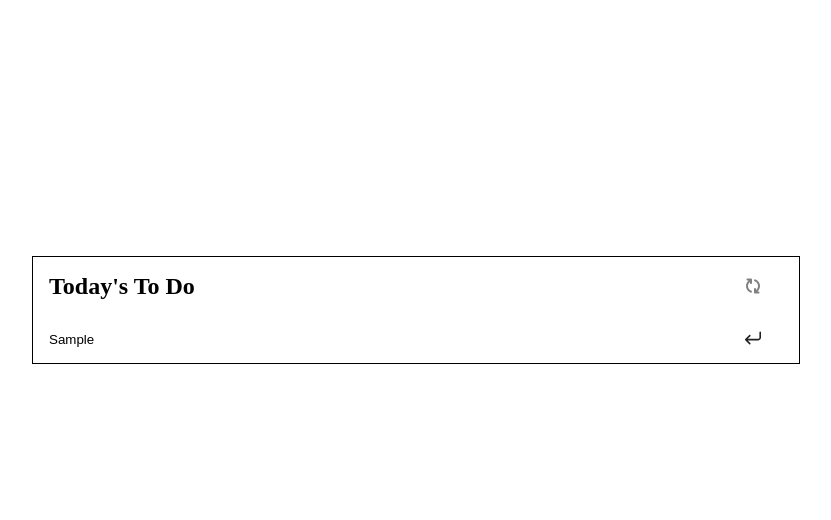
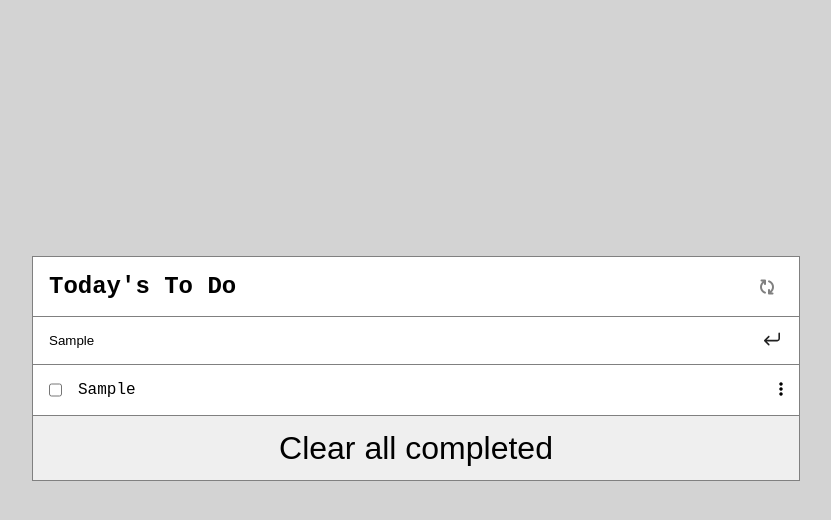
Before and after one commit to ulises2607/ToDo-List, a website built with webpack: page src/index.html in a window 1280 px wide. Both pictures are taken after typing "Sample" into the empty fields and a click on the button 976 px from the left and 339 px from the top of the page. Shown: the whole page, without its empty margins (224-1055 px from the left). Built offline with nearby package versions, Linux system fonts and the light colour scheme.

Commit message:
Adding styles to the app. Adding body background. Fixing add id list error.

```diff
--- a/src/index.html
+++ b/src/index.html
@@ -9,7 +9,7 @@
     <div class="todo-container">
         <div class="title">
             <h2>Today's To Do</h2>
-            <a href=""><i class="fa-solid fa-arrows-rotate fa-rotate-90"></i></a>
+            <a class="reload"><i class="fa-solid fa-arrows-rotate fa-rotate-90"></i></a>
 
         </div>
         <form class="add-form">
@@ -35,6 +35,8 @@
         <ul class="task-list">
 
         </ul>
+
+        <button class="clear">Clear all completed</button>
     </div>
 
 </body>
--- a/src/index.js
+++ b/src/index.js
@@ -8,44 +8,52 @@ class taskStorage{
   data = []
 
   addData(t){
+    console.log('AddData');
+    if(this.data.length >= 1) {
+      t.index = this.data.length
+    }
     this.data.push(t)
     this.saveData();
   }
 
   removeData(id) {
-    this.data = this.data.filter((book) => book.id !== id);
+    this.data = this.data.filter((task) => task.id !== id);
     this.saveData();
     this.displayData();
   }
 
   createTask(desc, comp=false, ind=0) {
+    console.log('createD');
     const task = {
       index: ind,
       description: desc,
-      complete: comp,
+      completed: comp,
     };
     this.addData(task);
   }
 
   displayData() {
-    let indexTask = 0;
     taskList.innerHTML= '';
-    this.data.forEach((elem) => {
+    for(let id = 0; id < this.data.length ; id++){
             taskList.innerHTML += `
             <li class="list-item">
-          <p>
-            <input class='checkbox' type='checkbox' ${task.completed ? 'checked' : ''}>
-            ${task.description}
+
+                  <div class="check-desc">
+                    <input class='checkbox' type='checkbox' ${this.data[id].completed ? 'checked' : ''}>
+                    <p>${this.data[id].description} </p>
+                  </div>
+
                   <i class="fa-solid fa-ellipsis-vertical"></i>
-        </p>
+
             </li>
       `;
-    })
-    indexTask += 1;
+    }
+
   }
 
   saveData() {
       localStorage.setItem('tasks', JSON.stringify(this.data));
+    console.log('saveData');
   }
 
   loadData() {
@@ -53,8 +61,8 @@ class taskStorage{
     if (savedData) {
       this.data = JSON.parse(savedData);
     }
+    this.displayData()
   }
-
 }
 
   let storage = new taskStorage();
@@ -68,10 +76,11 @@ export const addTask = (taskSt) => {
   list.addEventListener('submit', (event) => {
     event.preventDefault();
     const taskDesc = document.querySelector('#input-task');
-
-    taskSt.createTask(taskDesc);
-    taskSt.displayData();
+    taskSt.createTask(taskDesc.value);
+    taskSt.displayData()
   });
 };
 
 addTask(storage);
+
+window.onload = storage.loadData();
--- a/src/style.css
+++ b/src/style.css
@@ -1,31 +1,40 @@
 * {
   margin: 0;
   border: 0;
+  list-style: none;
 }
 
 body {
   padding: 20%;
+  background-color: lightgrey;
+  font-family: 'Courier New', Courier, monospace;
 }
 
 .todo-container {
-
-  border: 1px solid black;
+  background-color: white;
+  border: 1px solid grey;
 
 }
 
 .title {
-  width: 95%;
+  width: 100%;
   display: flex;
   justify-content: space-between;
   align-items: center;
+  border-bottom: 1px solid grey;
+  margin-right: 6rem;
+
 }
 
 .title h2 {
   padding: 1rem;
 }
 
+
 .title i {
+  width: 2rem;
   color: grey;
+  padding: 0rem 1rem 1rem 2rem;
 }
 
 input {
@@ -33,15 +42,44 @@ input {
   border: none;
 }
 
-form {
-  width: 95%;
+.add-form {
+  width: 100%;
   display: flex;
   justify-content: space-between;
+  border-bottom: 1px solid grey;
 }
 
-button {
+.task-list {
+  width: 100%;
+  padding: 0;
+}
+
+.list-item {
+  display: flex;
+  justify-content: space-between;
+  padding: 1rem;
+  border-bottom: 1px solid grey;
+}
+
+.check-desc {
+  display: flex;
+  gap: 1rem;
+  padding-left: 0;
+}
+
+.form-btn {
   width: 1rem;
   background-color: white;
   color: grey;
   padding: 0;
+  margin-right: 1.2rem;
 }
+
+.clear {
+  display: flex;
+  width: 100%;
+  height: 4rem;
+  font-size: 2rem;
+  justify-content: center;
+  align-items: center;
+}
```
Also changed, not shown: dist/index.html (deleted), dist/main.js (deleted), dist/main.js.LICENSE.txt (deleted). Lines whose indentation alone changed are shown as unchanged.
